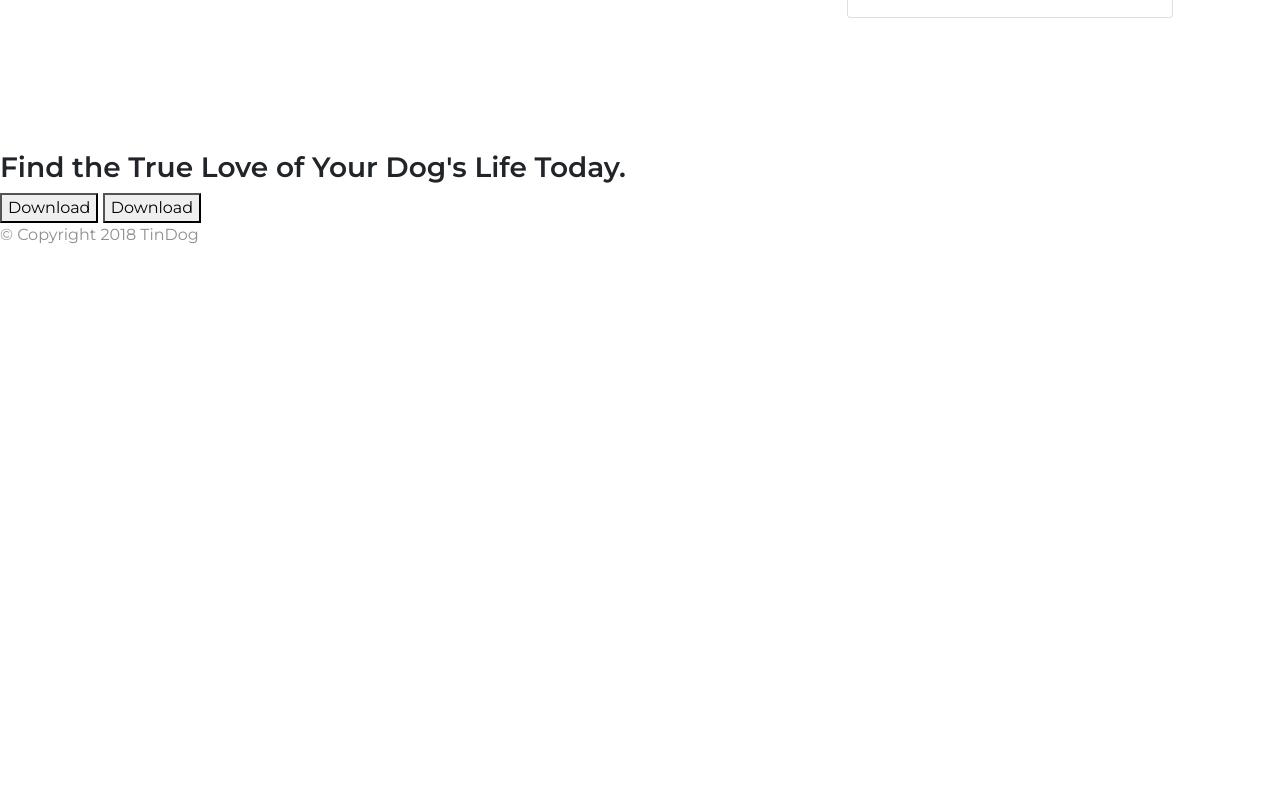
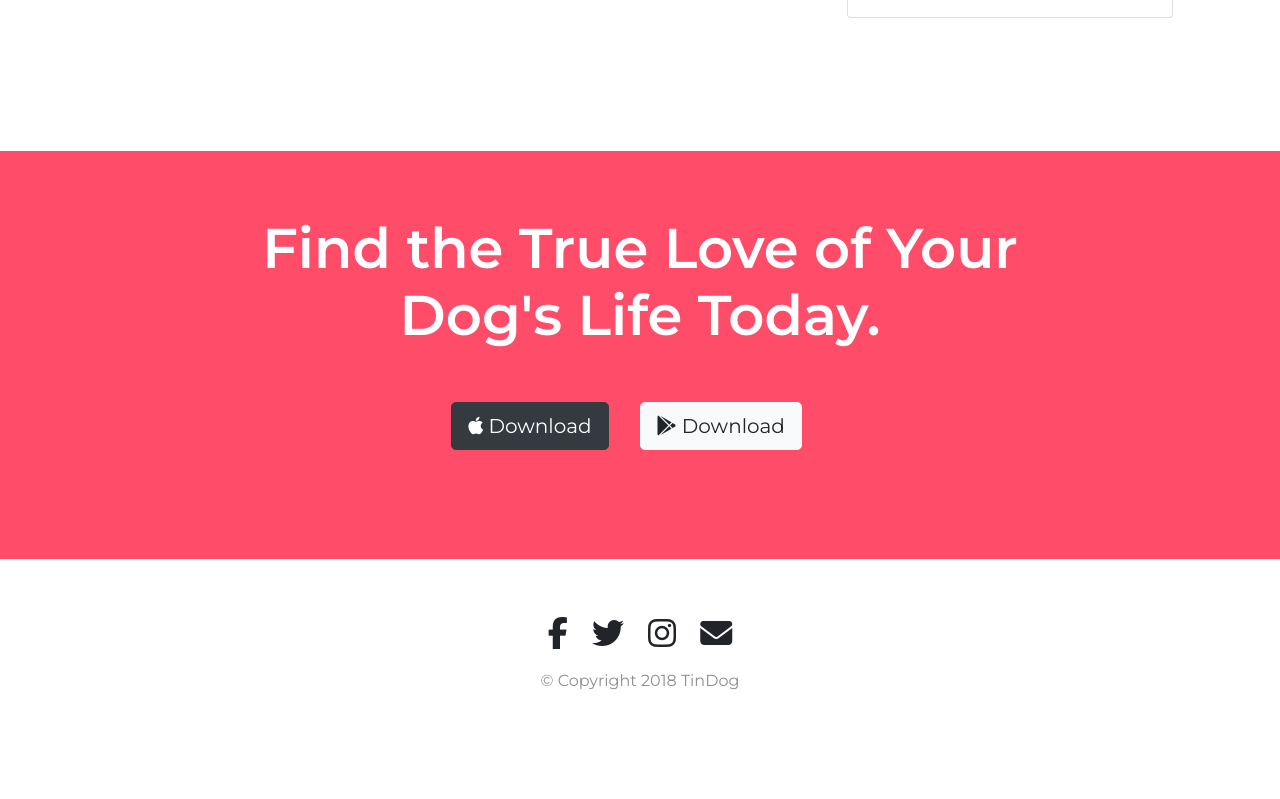
Before and after one commit to AlexsandarM/tindog, a plain HTML site: page index.html in a window 1280 px wide. Shown: the part 2462-3261 px from the top of the page. Before the commit the page ends 2725 px from the top, so only its background shows below. Drawn offline with nearby package versions, Linux system fonts and the light colour scheme.

Commit message:
final look of the site v1

```diff
--- a/css/styles.css
+++ b/css/styles.css
@@ -135,9 +135,43 @@ p {
   padding: 3% 2%;
 }
 
+/* Call to Action */
+
+#cta {
+  text-align: center;
+  background-color: #ff4c68;
+  padding: 5% 15%;
+}
+
+#cta h3 {
+  color: #ffffff;
+  font-size: 3.5rem;
+}
+
+/* Footer Section */
+
+#footer {
+  text-align: center;
+}
+
+.social-icon {
+  margin: 20px 10px;
+  font-size: 2em;
+}
+
 /* Media Queries  */
 
 @media screen and (max-width: 1020px) {
+  h1 {
+    font-size: 2.5rem;
+    line-height: 1;
+  }
+
+  h2 {
+    font-size: 2rem;
+    line-height: 1.5;
+  }
+
   #title {
     text-align: center;
   }
@@ -146,4 +180,17 @@ p {
     position: static;
     transform: rotate(0);
   }
+
+  #cta h3 {
+    margin-bottom: 10%;
+    font-size: 2rem;
+    font-weight: 700;
+  }
+
 }
+
+@media screen and (max-width: 600px) {
+  .social-icon {
+    font-size: 1.5em;
+  }
+}
--- a/index.html
+++ b/index.html
@@ -205,14 +205,24 @@
 
   <section id="cta">
     <h3>Find the True Love of Your Dog's Life Today.</h3>
-    <button type="button">Download</button>
-    <button type="button">Download</button>
+    <button type="button" class="btn btn-lg btn-dark download-button">
+      <i class="fab fa-apple"></i> Download
+    </button>
+    <button type="button" class="btn btn-lg btn-light download-button">
+      <i class="fab fa-google-play"></i> Download
+    </button>
   </section>
 
   <!-- Footer -->
 
-  <footer id="footer">
-    <p>© Copyright 2018 TinDog</p>
+  <footer class="white-section" id="footer">
+    <div class="container-fluid">
+      <i class="social-icon fab fa-facebook-f"></i>
+      <i class="social-icon fab fa-twitter"></i>
+      <i class="social-icon fab fa-instagram"></i>
+      <i class="social-icon fas fa-envelope"></i>
+      <p>© Copyright 2018 TinDog</p>
+    </div>
   </footer>
 </body>
 
```
